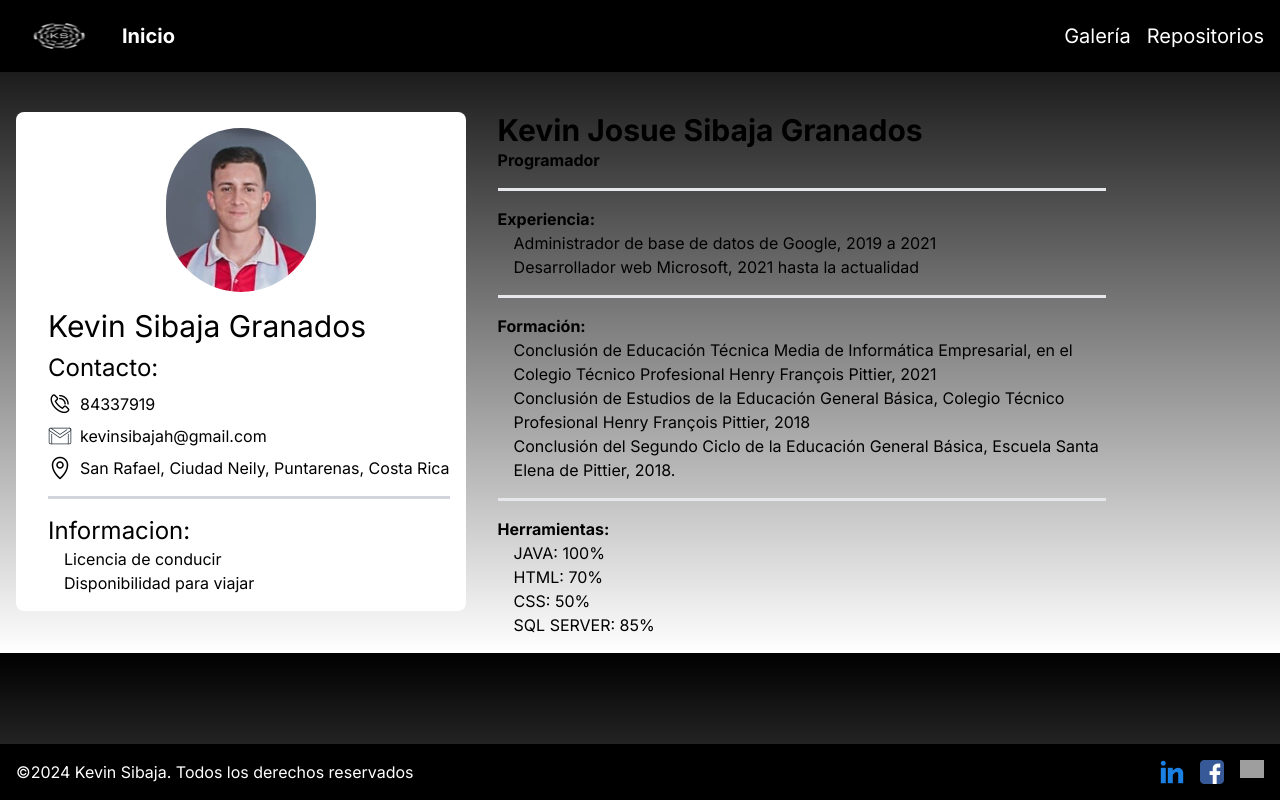
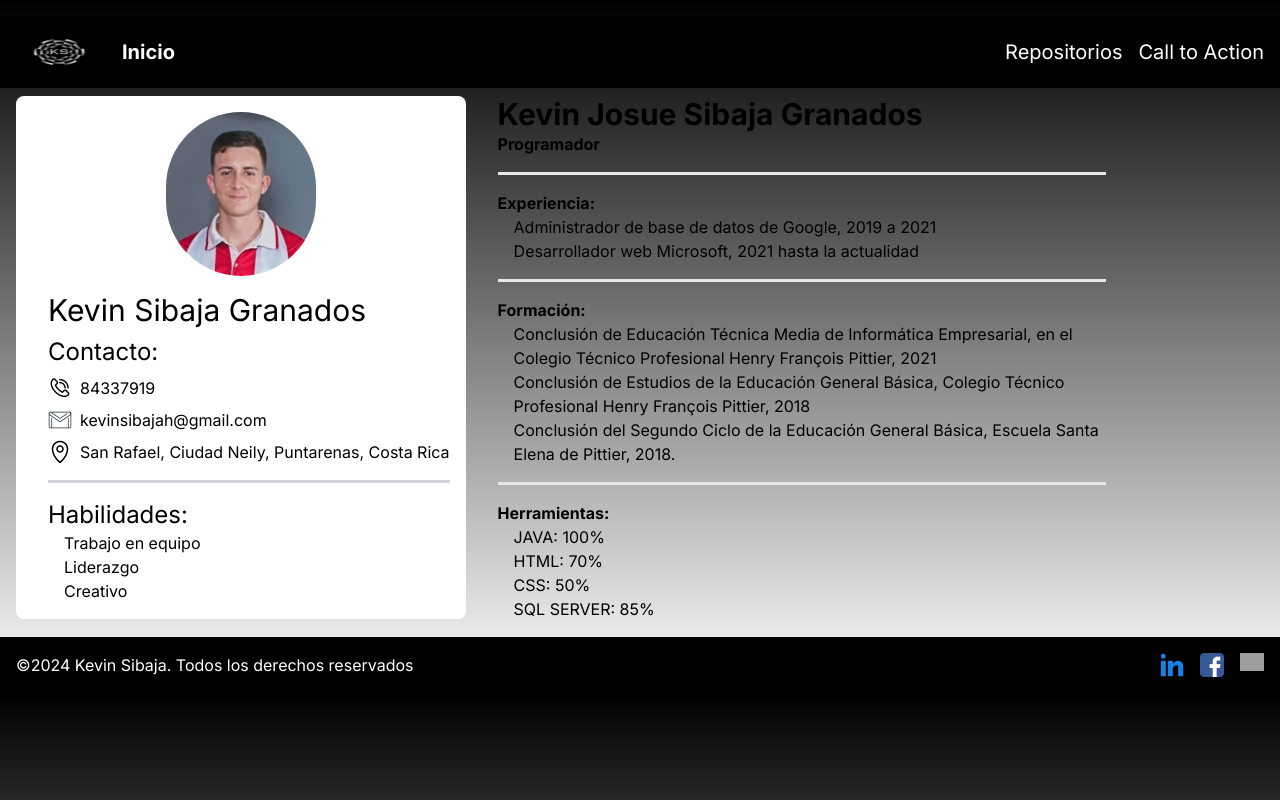
Before and after one commit to Sibaja2305/micurriculum, a Next.js app: page / in a window 1280 px wide. Built offline with nearby package versions, Linux system fonts and the light colour scheme; grey boxes are pictures that could not be loaded.

Commit message:
Creacion del portafolio
Finalizacion del carrusel con repositorios y creacion de un boton de descargar

```diff
--- a/src/app/globals.css
+++ b/src/app/globals.css
@@ -35,3 +35,7 @@ body {
     text-wrap: balance;
   }
 }
+.bg-texto{
+
+  background-color: black;
+}
--- a/src/app/layout.tsx
+++ b/src/app/layout.tsx
@@ -19,10 +19,10 @@ export default function RootLayout({
   return (
     <html lang="en">
       <body className={inter.className}>
-        <Header />
-        <main className="pt-20">{children}</main>
-        <div className="fixed bottom-0 left-0 right-0">
-          <Footer />
+        <Header/>
+        {children}
+        <div className="w-full">
+          <Footer/>
         </div>
       </body>
     </html>
--- a/src/app/page.tsx
+++ b/src/app/page.tsx
@@ -3,7 +3,7 @@ import JobInformation from "@/components/jobInformation";
 
 export default function Home() {
   return (
-    <div className="flex flex-col md:flex-row p-2 md:p-0 mt-2 md:mt-4">
+    <div className=" flex flex-col md:flex-row p-2 md:p-0 mt-2 md:mt-4">
     <Profile />
     <JobInformation />
   </div>
--- a/src/components/footer.tsx
+++ b/src/components/footer.tsx
@@ -1,12 +1,12 @@
-import Link from "next/link";
+
 import Image from "next/image";
 
 import imglinkedin from "/public/image/linkedin.png"
 import imgFacebook from "/public/image/facebook.png"
 import imgInstagram from "/public/image/instagram.png"
-export default function Footer(){
-    return(
-        <div className="w-full absolute bottom-0 z-10 bg-black">
+export default function Footer() {
+  return (
+    <div className="w-full bg-black">
       <div className="container mx-auto flex justify-between items-center p-4">
         <h2 className="text-white">©2024 Kevin Sibaja. Todos los derechos reservados</h2>
         <div className="flex space-x-4">
@@ -22,5 +22,5 @@ export default function Footer(){
         </div>
       </div>
     </div>
-    )
+  );
 }
--- a/src/components/getRepository.tsx
+++ b/src/components/getRepository.tsx
@@ -1,7 +1,9 @@
 "use client";
-
 import React, { useEffect, useState } from 'react';
 import axios from 'axios';
+import Slider from 'react-slick';
+import 'slick-carousel/slick/slick.css';
+import 'slick-carousel/slick/slick-theme.css';
 
 interface Repo {
   id: number;
@@ -9,7 +11,7 @@ interface Repo {
   html_url: string;
 }
 
-const GetRepository = () => {
+const GetRepositorySlider = () => {
   const username = 'Sibaja2305';
   const [repos, setRepos] = useState<Repo[]>([]);
   const [loading, setLoading] = useState<boolean>(true);
@@ -30,23 +32,67 @@ const GetRepository = () => {
     }
   };
 
-  if (loading) return <p>Cargando repositorios...</p>;
-  if (error) return <p>Error al cargar los repositorios: {error.message}</p>;
+  if (loading) return <p className="text-center mt-4">Cargando repositorios...</p>;
+  if (error) return <p className="text-center mt-4">Error al cargar los repositorios: {error.message}</p>;
+
+  const settings = {
+    dots: true,
+    infinite: false,
+    speed: 500,
+    slidesToShow: 4,
+    slidesToScroll: 4,
+    responsive: [
+      {
+        breakpoint: 1024,
+        settings: {
+          slidesToShow: 3,
+          slidesToScroll: 3,
+          infinite: true,
+          dots: true
+        }
+      },
+      {
+        breakpoint: 600,
+        settings: {
+          slidesToShow: 2,
+          slidesToScroll: 2,
+          initialSlide: 2
+        }
+      },
+      {
+        breakpoint: 480,
+        settings: {
+          slidesToShow: 1,
+          slidesToScroll: 1
+        }
+      }
+    ]
+  };
 
   return (
-    <div style={{ color: 'black',backgroundColor: 'white', padding: '20px', minHeight: '100vh' }} >
-      <h1>Repositorios de {username}</h1>
-      <ul>
-        {repos.map((repo) => (
-          <li key={repo.id}>
-            <a href={repo.html_url} target="_blank" rel="noopener noreferrer">
-              {repo.name}
-            </a>
-          </li>
-        ))}
-      </ul>
+    <div className="bg-black text-white min-h-screen p-20">
+      <h1 className="text-center m-3 text-2xl mb-40">Repositorios: {username}</h1>
+      <div>
+        <Slider {...settings}>
+          {repos.map((repo) => (
+            <div key={repo.id} className="p-4">
+              <a
+                href={repo.html_url}
+                target="_blank"
+                rel="noopener noreferrer"
+                className="block p-6 border border-gray-200 rounded-lg shadow bg-white hover:bg-black transition-all duration-300 group"
+              >
+                <h3 className="text-lg font-medium text-black group-hover:text-white transition-all duration-300">
+                  {repo.name}
+                </h3>
+                <a href={repo.html_url+'/archive/refs/heads/main.zip'}>Descargar</a>
+              </a>
+            </div>
+          ))}
+        </Slider>
+      </div>
     </div>
   );
 };
 
-export default GetRepository;
+export default GetRepositorySlider;
--- a/src/components/header.tsx
+++ b/src/components/header.tsx
@@ -9,8 +9,8 @@ export default function Header(){
             <Image src={logoPersonal} alt="logo persona" className="mr-4 h-10"/>
             <Link href="/" className="font-bold text-xl relative z-20 mr-auto">Inicio</Link>
             <div className="space-x-4 text-xl">
-                <Link href="/gallery">Galería</Link>
                 <Link href="/repository">Repositorios</Link>
+                <Link href="mailto:kevinsibajah@gmail.com">Call to Action</Link>
             </div>
         </nav>
     </div>
--- a/src/components/jobInformation.tsx
+++ b/src/components/jobInformation.tsx
@@ -1,6 +1,6 @@
 export default function JobInformation() {
   return (
-    <div className="w-1/2 p-4 text-black">
+    <div className="pt-20 w-1/2 p-4 text-black">
   <h1 className="text-3xl lg:text-3xl font-bold">
     Kevin Josue Sibaja Granados
   </h1>
--- a/src/components/profile.tsx
+++ b/src/components/profile.tsx
@@ -8,7 +8,7 @@ import imgAddress from "/public/image/address.png";
 
 export default function Profile() {
   return (
-    <div className="p-4 text-black">
+    <div className="pt-20 p-4 text-black">
       <div className="bg-white rounded-lg md:p-4 border-r-0">
         <div className="flex flex-col items-center">
           <Image
@@ -44,10 +44,11 @@ export default function Profile() {
               </li>
             </ul>
             <hr className="my-4 border-b-2 border-gray-300" />
-            <h1 className="text-2xl mt-4">Informacion:</h1>
+            <h1 className="text-2xl mt-4">Habilidades:</h1>
             <ul className="ml-4">
-              <li>Licencia de conducir</li>
-              <li>Disponibilidad para viajar</li>
+              <li>Trabajo en equipo</li>
+              <li>Liderazgo</li>
+              <li>Creativo</li>
             </ul>
           </div>
         </div>
```
Lines whose indentation alone changed are shown as unchanged.
